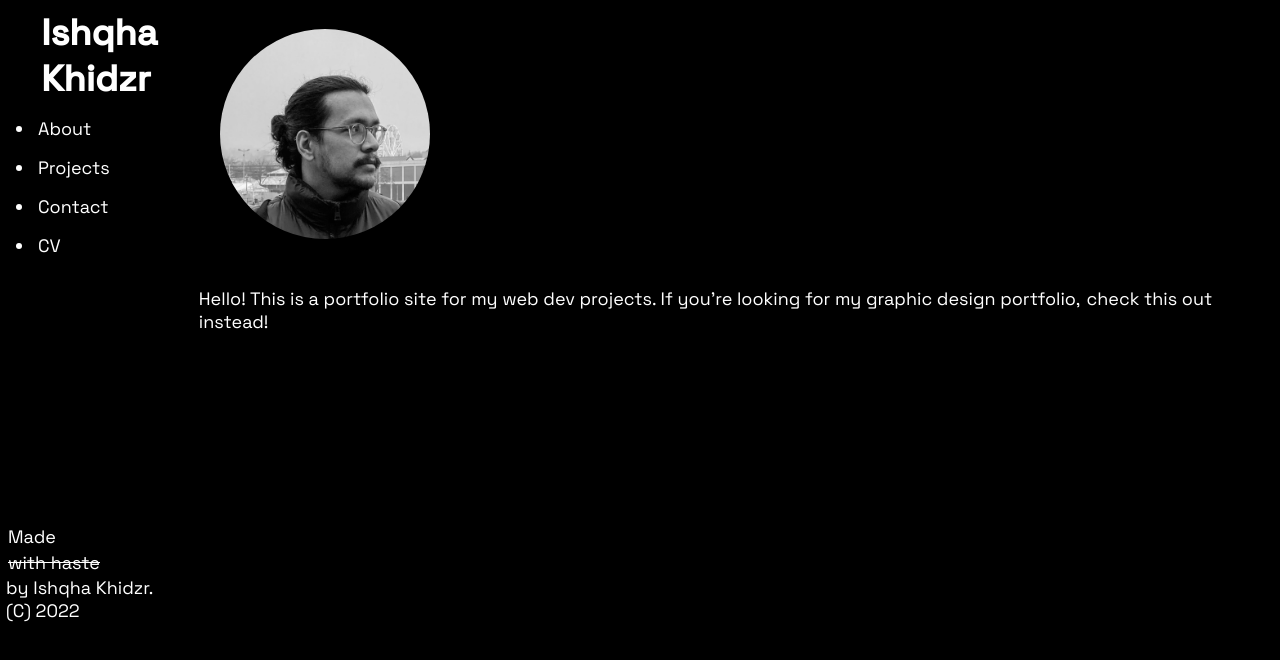
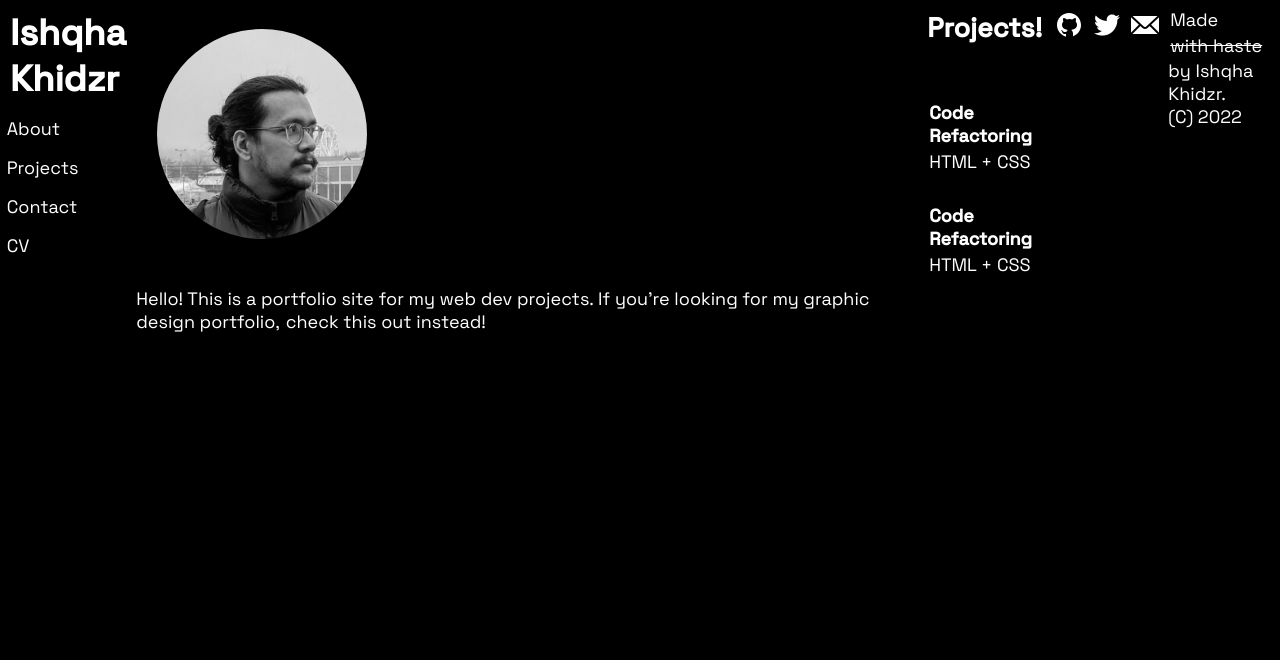
Before and after one commit to i-k-dev/challenge-week-02, a plain HTML site: page index.html in a window 1280 px wide. Drawn offline with Linux system fonts and the light colour scheme.

Commit message:
rebuilding code cause the whole thing is a mess of all sudden jfc

```diff
--- a/assets/css/style.css
+++ b/assets/css/style.css
@@ -17,13 +17,7 @@ body {
     color: var(--white);
     font-family: 'Space Grotesk', sans-serif;
     font-size: 18px;
-    display: grid;
-    grid-template-columns: 15% 85%;
-    grid-template-rows: 80% 20%;
-    grid-template-areas:
-    "sidebar1 main1"
-    "sidebar2 main2"
-    "sidebar3 footer";
+    display: flex;
 }
 
 h1, h2, h3 {
@@ -54,6 +48,11 @@ body a {
     z-index: 1;
 }
 
+.hero {
+    display: flex;
+    justify-content: center;
+}
+
 .footer {
     display: flex;
     align-content: center;
@@ -73,6 +72,7 @@ body a {
     color: var(--white);
     display: flex;
     justify-content: center;
+    background-color: var(--black);
 }
 
 #strikethrough {
--- a/index.html
+++ b/index.html
@@ -45,14 +45,36 @@
 
 </main>
 
-<section id="projects">
+<section id="projects" class="work-main">
+    <div class="work-title"><h2>Projects!</h2></div>
+    <content class="work-projects-wrap">
+
+        <article class="work-projects-grid">
+
+            <a href="https://i-k-dev.github.io/challenge-week-01/" target="_blank" class="horiseon">
+                <div class="work-projects-label">
+                    <h4>Code Refactoring</h4>
+                    <p>HTML + CSS</p>
+                </div>
+            </a>
+
+            <a href="#" target="_blank" class="horiseon">
+                <div class="work-projects-label">
+                    <h4>Code Refactoring</h4>
+                    <p>HTML + CSS</p>
+                </div>
+            </a>
+
+        </article>
+
+    </content>
 
 </section>
 
 <section class="contactMe">
-    <a href="https://github.com/i-k-dev"><img src="./assets/img/footer-github.svg"></a>
-    <a href="https://twitter.com/ishqhakhidzr"><img src="./assets/img/footer-twitter.svg"></a>
-    <a href="mailto:ishqha2.abdulrahim@live.uwe.ac.uk"><img src="./assets/img/footer-mail.svg"></a>
+    <a href="https://github.com/i-k-dev"><img src="./assets/img/footer-github-white.svg"></a>
+    <a href="https://twitter.com/ishqhakhidzr"><img src="./assets/img/footer-twitter-white.png"></a>
+    <a href="mailto:ishqha2.abdulrahim@live.uwe.ac.uk"><img src="./assets/img/footer-mail-white.png"></a>
 </section>
 
 <footer id="footer">
```
Also changed, not shown: assets/img/footer-github-white.svg (added), assets/img/footer-mail-white.png (added), assets/img/footer-twitter-white(delete).svg (added), assets/img/footer-twitter-white.png (added), 2 other files.
